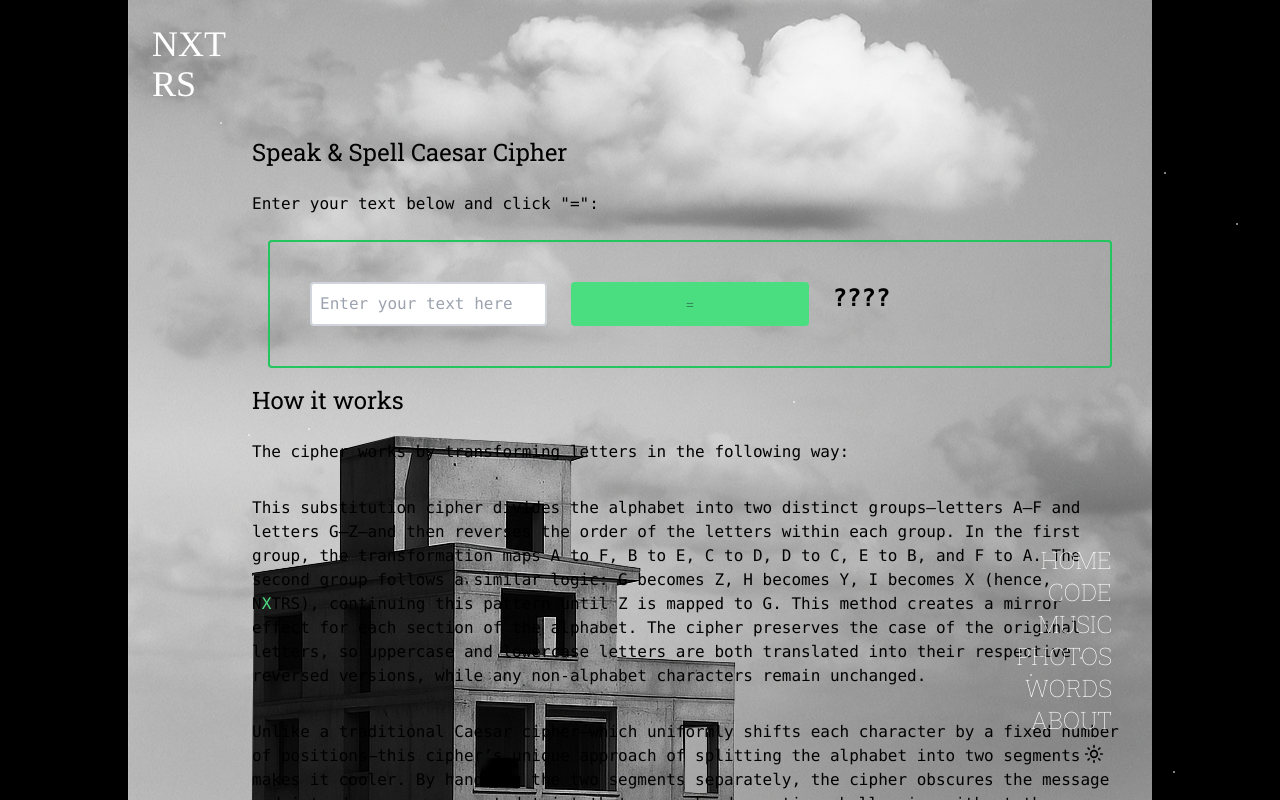
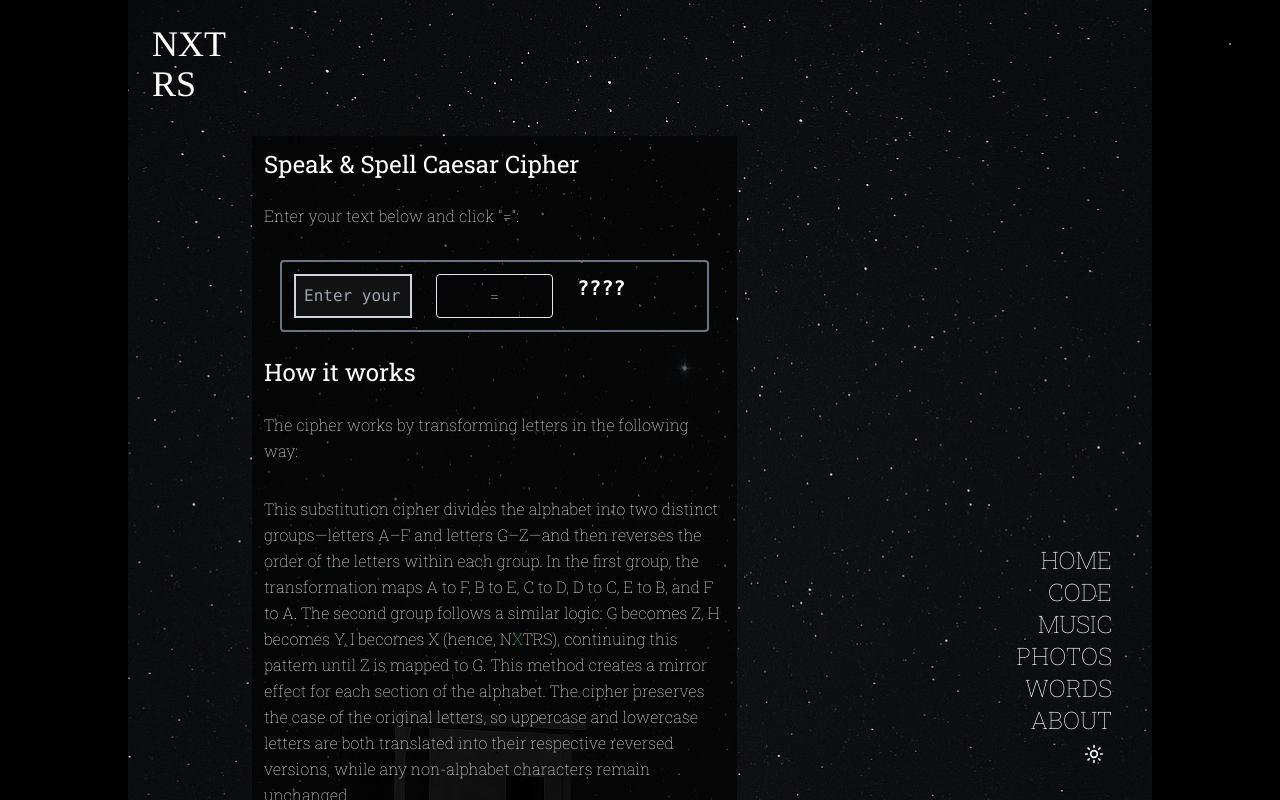
Before and after one commit to nxtrs2/nxt.rs, a Next.js app: page /cipher in a window 1280 px wide. Shown: the top 800 px of the page. Built offline with nearby package versions, Linux system fonts and the light colour scheme.

Commit message:
Enhance UI components and improve theme handling

```diff
--- a/app/cipher/page.tsx
+++ b/app/cipher/page.tsx
@@ -58,16 +58,16 @@ const Home = () => {
   };
 
   return (
-    <div>
-      <h2 className="text-2xl font-heading mb-6">
+    <div className="p-3 content-bg space-y-6 md:max-w-[485px] dark:bg-black dark:bg-opacity-60 mb-20">
+      <h1 className="text-2xl font-heading mb-6">
         Speak &amp; Spell Caesar Cipher
-      </h2>
+      </h1>
       <div className="grid gap-6">
-        <p className="font-mono mb-2">Enter your text below and click "=":</p>
+        <p className="mb-2">Enter your text below and click "=":</p>
       </div>{" "}
-      <div className="grid grid-cols-3 gap-6 m-4 border-2 p-10 rounded border-green-500">
+      <div className="grid grid-cols-3 gap-6 m-4 border-2 p-3  rounded border-gray-500">
         <input
-          className="border-2 border-gray-300 rounded p-2 text-gray-900 font-mono"
+          className="border-2 border-gray-300  p-2 font-mono"
           type="text"
           maxLength={20}
           value={inputText}
@@ -75,21 +75,22 @@ const Home = () => {
           placeholder="Enter your text here"
         />
         <button
+          disabled={!inputText}
           onClick={applyCipher}
-          className="py-2 pixelated-button bg-green-400 rounded text-gray-900 hover:bg-green-500 transition-colors"
+          className="py-2 bg-gray-600 rounded text-white disabled:border disabled:bg-transparent hover:bg-gray-500 transition-colors"
         >
           =
         </button>
-        <div className="flex font-mono text-2xl" style={{ fontWeight: "bold" }}>
+        <div className="flex font-mono text-xl" style={{ fontWeight: "bold" }}>
           {result ? result : "????"}
         </div>
       </div>{" "}
       <h2 className="text-2xl font-heading mb-6">How it works</h2>
       <div className="grid gap-6">
-        <p className="font-mono  mb-2">
+        <p className="mb-2 leading-relaxed">
           The cipher works by transforming letters in the following way:
         </p>
-        <p className="font-mono  mb-2">
+        <p className="mb-2 leading-relaxed">
           This substitution cipher divides the alphabet into two distinct
           groups—letters A–F and letters G–Z—and then reverses the order of the
           letters within each group. In the first group, the transformation maps
@@ -102,7 +103,7 @@ const Home = () => {
           translated into their respective reversed versions, while any
           non-alphabet characters remain unchanged.{" "}
         </p>
-        <p className="font-mono mb-2">
+        <p className="mb-2 leading-relaxed">
           Unlike a traditional Caesar cipher—which uniformly shifts each
           character by a fixed number of positions—this cipher’s unique approach
           of splitting the alphabet into two segments makes it cooler. By
--- a/app/globals.css
+++ b/app/globals.css
@@ -44,7 +44,7 @@ p a {
   text-decoration: underline dotted;
   color: black;
   background-color: white;
-  font-weight: bold;
+  padding: 0 0.3rem;
 }
 
 p a:hover {
--- a/app/layout.tsx
+++ b/app/layout.tsx
@@ -20,7 +20,7 @@ export default function RootLayout({
       <body className="bg-black">
         <ThemeProvider
           attribute="class"
-          defaultTheme="system"
+          defaultTheme="dark"
           enableSystem
           disableTransitionOnChange
         >
--- a/components/theme-provider.tsx
+++ b/components/theme-provider.tsx
@@ -1,7 +1,17 @@
-"use client"
-import { ThemeProvider as NextThemesProvider } from "next-themes"
-import type { ThemeProviderProps } from "next-themes"
+"use client";
+import { ThemeProvider as NextThemesProvider } from "next-themes";
+import type { ThemeProviderProps } from "next-themes";
+import { useEffect, useState } from "react";
 
 export function ThemeProvider({ children, ...props }: ThemeProviderProps) {
-  return <NextThemesProvider {...props}>{children}</NextThemesProvider>
+  const [mounted, setMounted] = useState(false);
+
+  useEffect(() => {
+    setMounted(true);
+  }, []);
+
+  if (!mounted) {
+    return <>{children} </>;
+  }
+  return <NextThemesProvider {...props}>{children}</NextThemesProvider>;
 }
--- a/components/theme-toggle.tsx
+++ b/components/theme-toggle.tsx
@@ -1,19 +1,10 @@
 "use client";
 
-import { useState, useEffect } from "react";
 import { Moon, Sun } from "lucide-react";
 import { useTheme } from "next-themes";
 
 export function ThemeToggle() {
   const { theme, setTheme } = useTheme();
-
-  const [mounted, setMounted] = useState(false);
-
-  useEffect(() => {
-    setMounted(true);
-  }, []);
-
-  if (!mounted) return null;
 
   return (
     <button
```
Also changed, not shown: components/FloatingPixels.tsx (+9 -0 lines), content/pages/about.md (+0 -2 lines).
